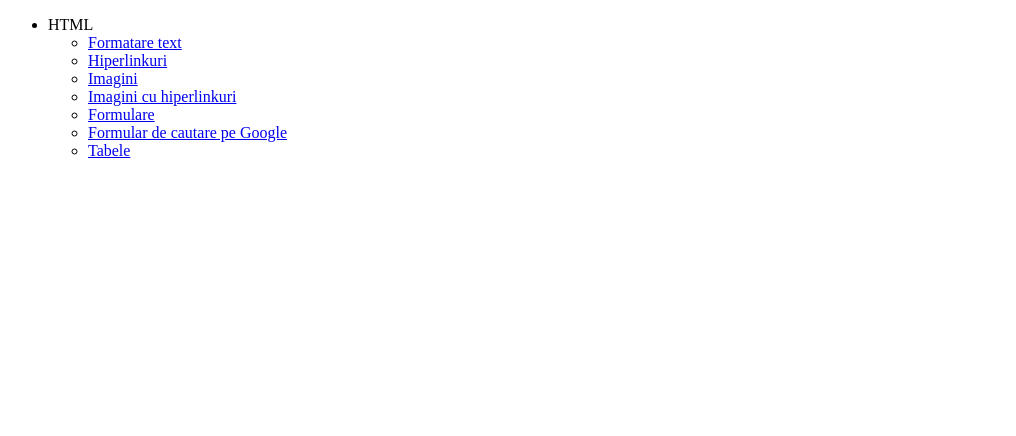
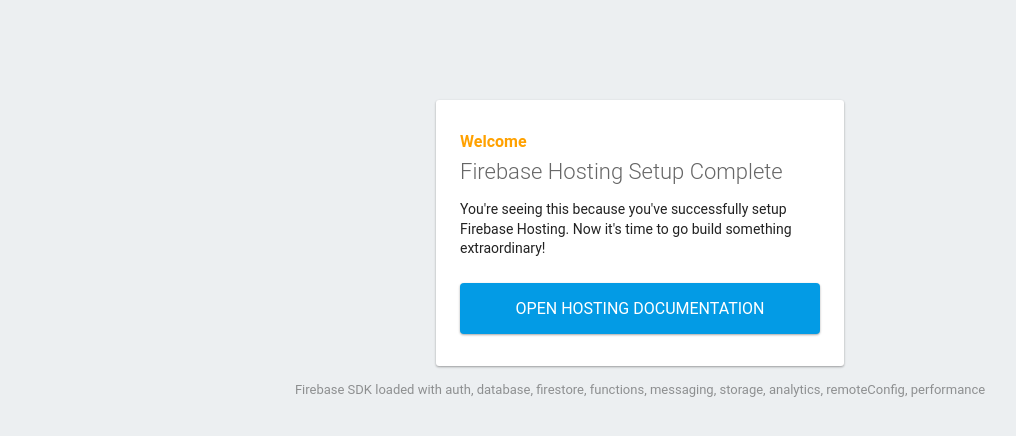
Before and after one commit to eugeniaburca69/Exemple, a plain HTML site: page public/index.html in a window 1280 px wide. Shown: the whole page, without its empty margins (0-1016 px from the left). Drawn offline with Linux system fonts and the light colour scheme; some packages are replaced by stand-ins of ours.

Commit message:
publicat

```diff
--- a/public/2.CSS/6. Selectori ierarhici/style.css
+++ b/public/2.CSS/6. Selectori ierarhici/style.css
@@ -0,0 +1,23 @@
+body{
+    margin: 0;
+}
+
+.navigation{
+    background: red;
+    margin: 0;
+    padding: 0;
+    width: 100%;
+}
+
+.navigation li{
+    width: 24%;
+    display: inline-block;
+    background: blue;
+    text-align: center;
+    padding: 5px;
+}
+
+.navigation li a{
+    color: white;
+    text-decoration: none;
+}
--- a/public/index.html
+++ b/public/index.html
@@ -1,24 +1,89 @@
 <!DOCTYPE html>
-<html lang="en">
-<head>
-    <meta charset="UTF-8">
-    <meta http-equiv="X-UA-Compatible" content="IE=edge">
-    <meta name="viewport" content="width=device-width, initial-scale=1.0">
-    <title>Document</title>
-</head>
-<body>
-    <ul>
-        <li>HTML
-            <ul>
-                <li><a href="1.HTML/formatare-text.html">Formatare text</a></li>
-                <li><a href="1.HTML/hiperlinkuri.html">Hiperlinkuri</a></li>
-                <li><a href="1.HTML/imagini.html">Imagini</a></li>
-                <li><a href="1.HTML/imagini-cu-hiperlinkuri.html">Imagini cu hiperlinkuri</a></li>
-                <li><a href="1.HTML/Formulare.html">Formulare</a></li>
-                <li><a href="1.HTML/formular_cautare.html">Formular de cautare pe Google</a></li>
-                <li><a href="1.HTML/tabele.html">Tabele</a></li>
-            </ul>
-        </li>
-    </ul>
-</body>
+<html>
+  <head>
+    <meta charset="utf-8">
+    <meta name="viewport" content="width=device-width, initial-scale=1">
+    <title>Welcome to Firebase Hosting</title>
+
+    <!-- update the version number as needed -->
+    <script defer src="/__/firebase/8.7.1/firebase-app.js"></script>
+    <!-- include only the Firebase features as you need -->
+    <script defer src="/__/firebase/8.7.1/firebase-auth.js"></script>
+    <script defer src="/__/firebase/8.7.1/firebase-database.js"></script>
+    <script defer src="/__/firebase/8.7.1/firebase-firestore.js"></script>
+    <script defer src="/__/firebase/8.7.1/firebase-functions.js"></script>
+    <script defer src="/__/firebase/8.7.1/firebase-messaging.js"></script>
+    <script defer src="/__/firebase/8.7.1/firebase-storage.js"></script>
+    <script defer src="/__/firebase/8.7.1/firebase-analytics.js"></script>
+    <script defer src="/__/firebase/8.7.1/firebase-remote-config.js"></script>
+    <script defer src="/__/firebase/8.7.1/firebase-performance.js"></script>
+    <!--
+      initialize the SDK after all desired features are loaded, set useEmulator to false
+      to avoid connecting the SDK to running emulators.
+    -->
+    <script defer src="/__/firebase/init.js?useEmulator=true"></script>
+
+    <style media="screen">
+      body { background: #ECEFF1; color: rgba(0,0,0,0.87); font-family: Roboto, Helvetica, Arial, sans-serif; margin: 0; padding: 0; }
+      #message { background: white; max-width: 360px; margin: 100px auto 16px; padding: 32px 24px; border-radius: 3px; }
+      #message h2 { color: #ffa100; font-weight: bold; font-size: 16px; margin: 0 0 8px; }
+      #message h1 { font-size: 22px; font-weight: 300; color: rgba(0,0,0,0.6); margin: 0 0 16px;}
+      #message p { line-height: 140%; margin: 16px 0 24px; font-size: 14px; }
+      #message a { display: block; text-align: center; background: #039be5; text-transform: uppercase; text-decoration: none; color: white; padding: 16px; border-radius: 4px; }
+      #message, #message a { box-shadow: 0 1px 3px rgba(0,0,0,0.12), 0 1px 2px rgba(0,0,0,0.24); }
+      #load { color: rgba(0,0,0,0.4); text-align: center; font-size: 13px; }
+      @media (max-width: 600px) {
+        body, #message { margin-top: 0; background: white; box-shadow: none; }
+        body { border-top: 16px solid #ffa100; }
+      }
+    </style>
+  </head>
+  <body>
+    <div id="message">
+      <h2>Welcome</h2>
+      <h1>Firebase Hosting Setup Complete</h1>
+      <p>You're seeing this because you've successfully setup Firebase Hosting. Now it's time to go build something extraordinary!</p>
+      <a target="_blank" href="https://firebase.google.com/docs/hosting/">Open Hosting Documentation</a>
+    </div>
+    <p id="load">Firebase SDK Loading&hellip;</p>
+
+    <script>
+      document.addEventListener('DOMContentLoaded', function() {
+        const loadEl = document.querySelector('#load');
+        // // 🔥🔥🔥🔥🔥🔥🔥🔥🔥🔥🔥🔥🔥🔥🔥🔥🔥🔥🔥🔥🔥🔥🔥🔥🔥🔥🔥🔥🔥🔥🔥
+        // // The Firebase SDK is initialized and available here!
+        //
+        // firebase.auth().onAuthStateChanged(user => { });
+        // firebase.database().ref('/path/to/ref').on('value', snapshot => { });
+        // firebase.firestore().doc('/foo/bar').get().then(() => { });
+        // firebase.functions().httpsCallable('yourFunction')().then(() => { });
+        // firebase.messaging().requestPermission().then(() => { });
+        // firebase.storage().ref('/path/to/ref').getDownloadURL().then(() => { });
+        // firebase.analytics(); // call to activate
+        // firebase.analytics().logEvent('tutorial_completed');
+        // firebase.performance(); // call to activate
+        //
+        // // 🔥🔥🔥🔥🔥🔥🔥🔥🔥🔥🔥🔥🔥🔥🔥🔥🔥🔥🔥🔥🔥🔥🔥🔥🔥🔥🔥🔥🔥🔥🔥
+
+        try {
+          let app = firebase.app();
+          let features = [
+            'auth',
+            'database',
+            'firestore',
+            'functions',
+            'messaging',
+            'storage',
+            'analytics',
+            'remoteConfig',
+            'performance',
+          ].filter(feature => typeof app[feature] === 'function');
+          loadEl.textContent = `Firebase SDK loaded with ${features.join(', ')}`;
+        } catch (e) {
+          console.error(e);
+          loadEl.textContent = 'Error loading the Firebase SDK, check the console.';
+        }
+      });
+    </script>
+  </body>
 </html>
```
